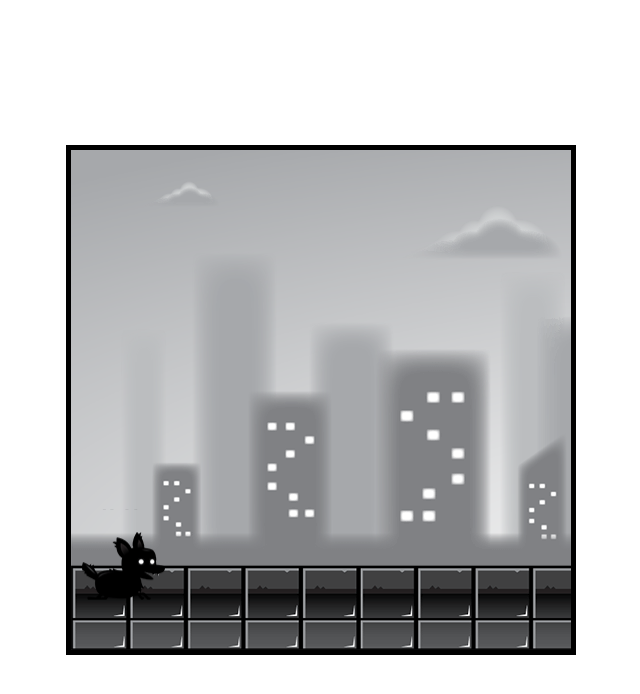
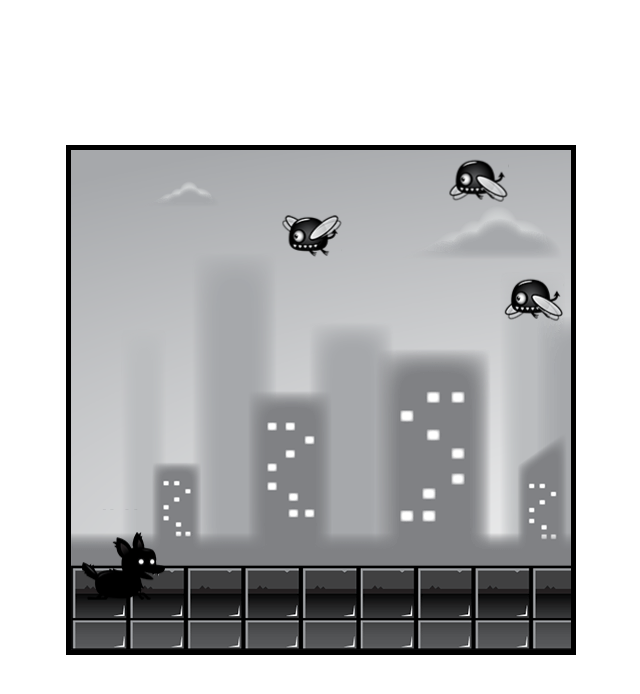
Before and after one commit to cbiddle3/FranksGame, a plain HTML site: page index.html in a window 1280 px wide. Shown: the whole page, without its empty margins (319-959 px from the left). Drawn offline with Linux system fonts and the light colour scheme.

Commit message:
enemies no collision

```diff
--- /dev/null
+++ b/enemys.js
@@ -0,0 +1,99 @@
+class Enemy {
+    constructor() {
+        this.framex = 0;
+        this.framey = 0;
+        this.fps = 20;
+        this.frameInterval = 1000/this.fps;
+        this.frameTimer = 0;
+        this.markedForDeletion = false;
+    }
+
+    update(deltaTime) {
+        //movement
+        this.x -= this.speedX + this.game.speed;
+        this.y += this.speedY;
+        if (this.frameTimer > this.frameInterval) {
+            this.frameTimer = 0;
+            if (this.frameX < this.maxFrame) this.frameX++;
+            else this.frameX = 0;
+        } else {
+            this.frameTimer += deltaTime;
+        }
+
+        if (this.x + this.width < 0) this.markedForDeletion = true;
+    }
+
+    draw(context) {
+        context.drawImage(this.image, this.frameX * this.width, 0, this.width, this.height, this.x, this.y, this.width, this.height);
+
+    }
+}
+
+export class FlyingEnemy extends Enemy {
+    constructor(game) {
+        super();
+        this.game = game;
+        this.width = 60;
+        this.height = 44;
+        this.x = this.game.width + Math.random() * this.game.width * 0.5;
+        this.y = Math.random() * this.game.height * 0.5;
+        this.speedX = Math.random() + 1;
+        this.speedY = 0;
+        this.maxFrame = 5;
+        this.image = document.getElementById('enemy_fly');
+        this.angle = 0;
+        this.va = Math.random() * 0.1 + 0.1;
+    }
+
+    update(deltaTime) {
+        super.update(deltaTime);
+        this.angle += this.va;
+        this.y += Math.sin(this.angle);
+    }
+}
+
+export class GroundEnemy extends Enemy {
+    constructor(game) {
+        super();
+        this.game = game;
+        this.width = 60;
+        this.height = 87;
+        this.x = this.game.width;
+        this.y = this.game.height - this.height - this.game.groundMargin;
+        this.image = document.getElementById('enemy_ground');
+        this.speedX = 0;
+        this.speedY = 0;
+        this.maxFrame = 1;
+    }
+
+}
+
+export class ClimbingEnemy extends Enemy {
+    constructor(game) {
+        super();
+        this.game = game;
+        this.width = 120;
+        this.height = 144;
+        this.x = this.game.width;
+        this.y = Math.random() * this.game.height * 0.5;
+        this.image = document.getElementById('enemy_spider');
+        this.speedX = 0;
+        this.speedY = Math.random() > 0.5 ? 1 : -1;
+        this.maxFrame = 5;
+    }
+
+    update(deltaTime) {
+        super.update(deltaTime);
+        if (this.y > this.game.height - this.height - this.game.groundMargin) this.speedY *= -1;
+        if (this.y < -this.height) this.markedForDeletion = true;
+    }
+
+    draw(context) {
+        super.draw(context);
+        context.beginPath();
+        context.moveTo(this.x + this.width/2 ,0);
+        context.lineTo(this.x + this.width/2, this.y + 50);
+        context.stroke();
+    }
+
+}
--- a/index.html
+++ b/index.html
@@ -15,6 +15,9 @@
         <img id="layer3" src="layer-3.png">
         <img id="layer2" src="layer-2.png">
         <img id="layer1" src="layer-1.png">
+        <img id="enemy_fly" src="enemy_fly.png">
+        <img id="enemy_ground" src="enemy_plant.png">
+        <img id="enemy_spider" src="enemy_spider.png">
         <script type="module" src="main.js"> </script>
 
     </body>
--- a/main.js
+++ b/main.js
@@ -1,6 +1,7 @@
 import { Player } from './player.js';
 import { InputHandler } from './input.js';
 import { Background } from './background.js';
+import { FlyingEnemy, GroundEnemy, ClimbingEnemy } from './enemys.js';
 
 
 window.addEventListener('load', function(){
@@ -19,18 +20,40 @@ window.addEventListener('load', function(){
             this.background = new Background(this);
             this.player = new Player(this);
             this.input = new InputHandler();
+            this.enemies= [];
+            this.enemyTimer = 0;
+            this.enemyInterval = 1000;
         }
 
         update(deltaTime) {
             this.background.update();
             this.player.update(this.input.keys, deltaTime);
-
+            //handle enemies
+            if (this.enemyTimer > this.enemyInterval) {
+                this.addEnemy();
+                this.enemyTimer = 0;
+            } else {
+                this.enemyTimer += deltaTime;
+            }
+            this.enemies.forEach(enemy => {
+                enemy.update(deltaTime);
+                if (enemy.markedForDeletion) this.enemies.splice(this.enemies.indexOf(enemy), 1)
+            })
         }
 
         draw(context) {
             this.background.draw(context);
             this.player.draw(context);
+            this.enemies.forEach(enemy => {
+                enemy.draw(context);
+            })
+        }
 
+        addEnemy() {
+            if (this.speed > 0 && Math.random() < 0.5) this.enemies.push(new GroundEnemy(this));
+            else if (this.speed > 0) this.enemies.push(new ClimbingEnemy(this));
+            this.enemies.push(new FlyingEnemy(this));
+            console.log(this.enemies);
         }
     }
 
--- a/style.css
+++ b/style.css
@@ -14,6 +14,6 @@
     max-height: 100%;
 }
 
-#player, #layer1, #layer2, #layer3, #layer4, #layer5 {
+#player, #layer1, #layer2, #layer3, #layer4, #layer5, #enemy_spider, #enemy_ground, #enemy_fly {
     display: none;
 }
```
Also changed, not shown: enemy_fly.png (added), enemy_plant.png (added), enemy_spider.png (added).
